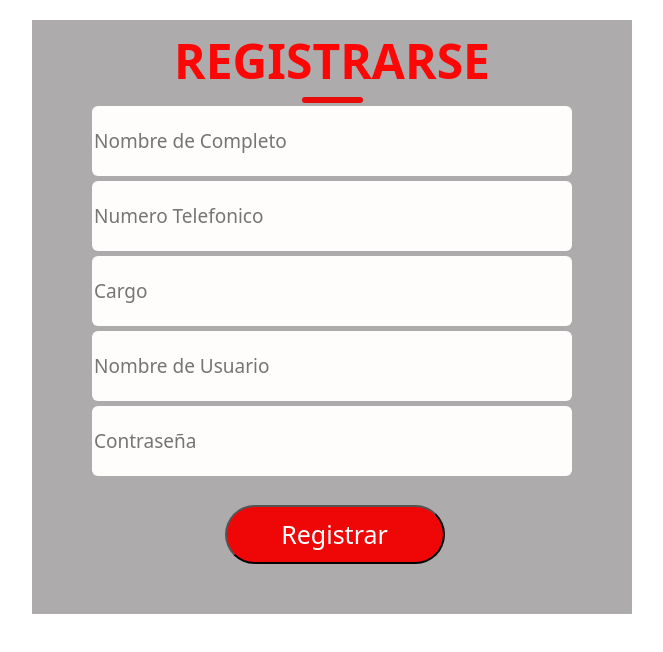
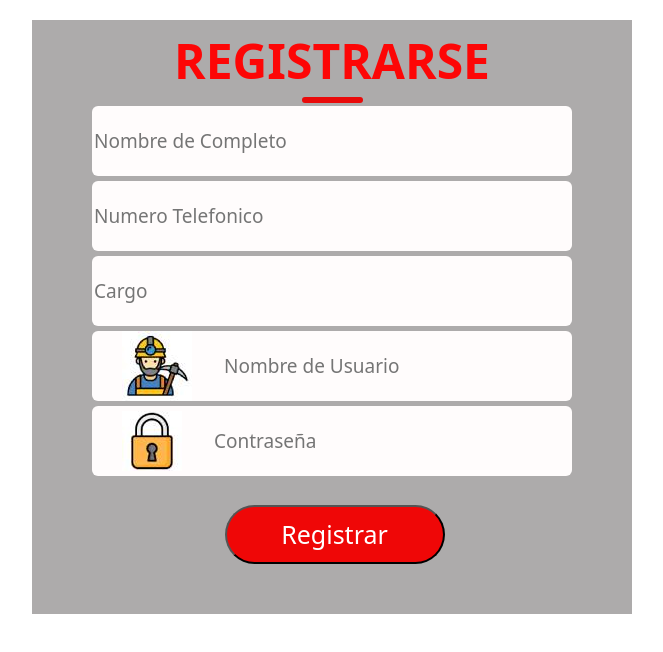
Before and after one commit to Myriamp18/Minar, a React (Create React App) app in the folder frontend/: page /createusuario in a window 1280 px wide. Shown: the top 652 px of the page, without its empty margins (308-971 px from the left). Built offline with nearby package versions, Linux system fonts and the light colour scheme.

Commit message:
Update InsertarUsuario.js

```diff
--- a/frontend/src/Componentes/Usuarios/InsertarUsuario.js
+++ b/frontend/src/Componentes/Usuarios/InsertarUsuario.js
@@ -2,6 +2,8 @@ import React, { useState }  from 'react'
 import './InsertarUsuarios.css';
 import {useNavigate} from 'react-router-dom';
 import axios from 'axios'
+import Usuario_M from '../../assest/minero.jpg'
+import Contra_L from '../../assest/candado.jpg'
 
 
 function InsertarUsuario() {
@@ -67,7 +69,7 @@ function InsertarUsuario() {
                             />
                         </div>
                         <div className="input">
-
+                        <img src={Usuario_M} alt='usuariologin' />
                             <input type="text" size="sm"
                                 placeholder='Nombre de Usuario '
                                 name='nombreusuario'
@@ -77,7 +79,7 @@ function InsertarUsuario() {
                         </div>
 
                         <div className="input">
-
+                        <img src={Contra_L} alt='contraseñalogin' />
                             <input type="password"
                                 placeholder='Contraseña'
                                 name='contra'
```
